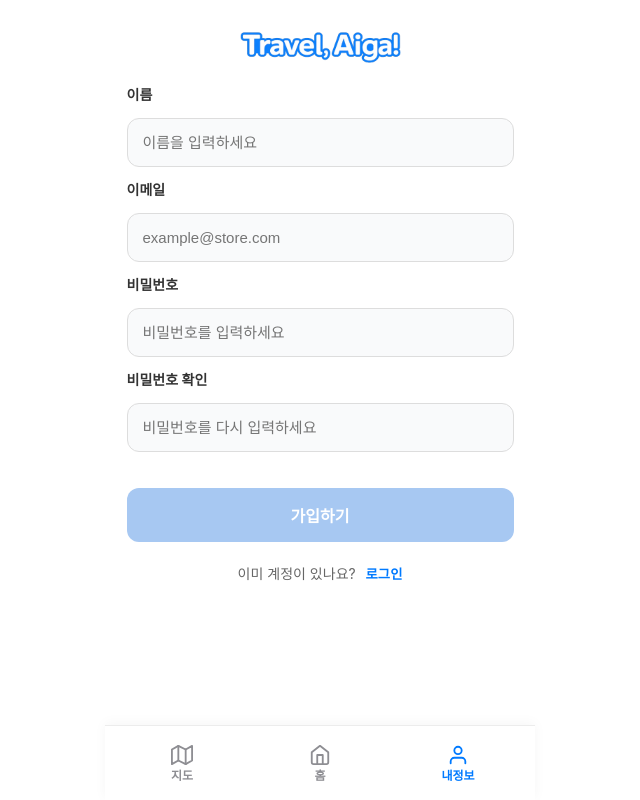
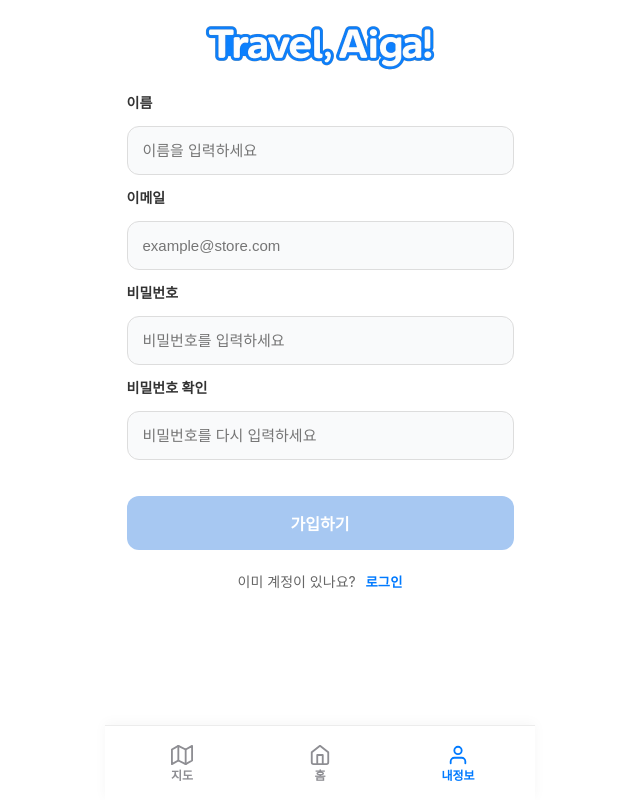
Before and after one commit to K-Rangers/K-Rangers, a React (Create React App) app in the folder Frontend/k-rangers-frontend/: page /signup in a window 1280 px wide. Shown: the whole page, without its empty margins (320-960 px from the left). Built offline with nearby package versions, Linux system fonts and the light colour scheme; no server answers.

Commit message:
feat: 회원가입 페이지 생성

```diff
--- a/Frontend/k-rangers-frontend/src/css/SignUpPage.module.css
+++ b/Frontend/k-rangers-frontend/src/css/SignUpPage.module.css
@@ -15,10 +15,11 @@
   height: 64px;
   padding: 8px 16px;
   justify-content: center;
+  margin-bottom: 8px;
 }
 
 .logo {
-  height: 70px;
+  height: 100px;
   width: auto;
   display: block;
   max-width: 100%;
@@ -49,7 +50,6 @@
   font-size: 14px;
   font-weight: 600;
   color: #333;
-
 }
 
 .input {
```
